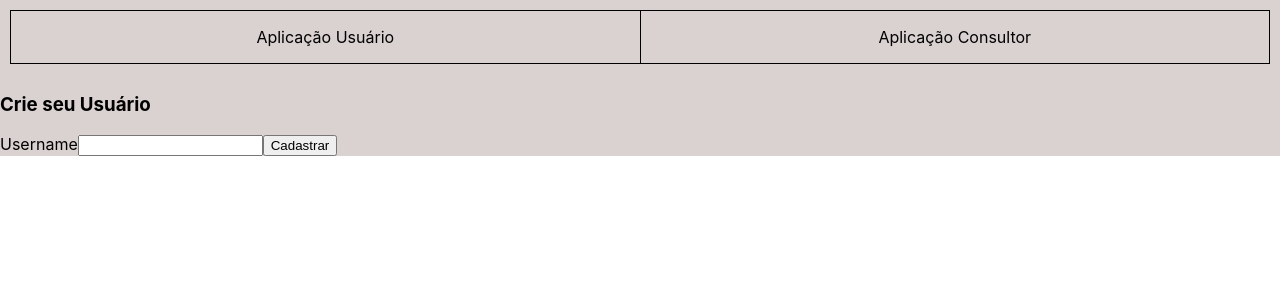
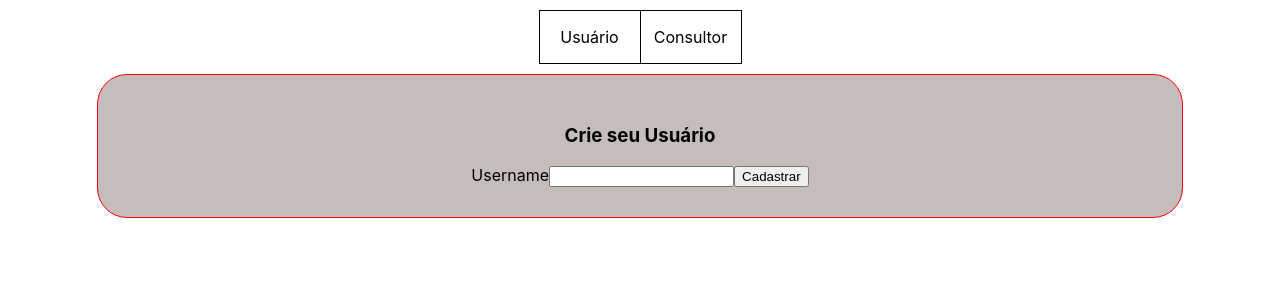
Before and after one commit to vitorcodesalittle/formare-challenge, a React (Create React App) app in the folder client/: page / in a window 1280 px wide. Shown: the top 300 px of the page. Built offline with nearby package versions, Linux system fonts and the light colour scheme.

Commit message:
add UserLogin layout

```diff
--- a/client/src/App.css
+++ b/client/src/App.css
@@ -1,5 +1,7 @@
 .App {
   text-align: center;
+  height: 100%;
+  background-color: white;
 }
 
 .App-logo {
--- a/client/src/App.js
+++ b/client/src/App.js
@@ -7,7 +7,7 @@ import ConsultantView from './components/ConsultantView';
 
 function App() {
   return (
-    <div>
+    <div className='App'>
       <Router>
         <Switch>
         <Route path='/' component={Login} exact />
--- a/client/src/components/Login/ConsultantAuth/index.js
+++ b/client/src/components/Login/ConsultantAuth/index.js
@@ -10,7 +10,6 @@ const ConsultantAuth = function({
   handleConsultantSignUp,
   closeConsultantSession,
   consultantUsername,
-
   ...props}) {
 
   return (
--- a/client/src/components/Login/Login.css
+++ b/client/src/components/Login/Login.css
@@ -1,7 +1,13 @@
 .Login {
   display: flex;
-  background-color: rgb(218, 209, 209);
   flex-direction: column;
+  justify-content: center;
+  align-items: center;
+  /* flex: 1; */
+  /* height: 100%; */
+  /* border: 3px solid black; */
+  /* margin-top: auto; */
+  /* margin-bottom: auto; */
 }
 
 .selector {
@@ -9,6 +15,9 @@
   flex-direction: row;
   border: solid 1px black;
   margin: 10px;
+  max-width: 600px;
+  margin-left: auto;
+  margin-right: auto;
   /* justify-content: space-evenly; */
 }
 
@@ -20,6 +29,8 @@
   justify-content: center;
   align-items: center;
   text-align: center;
+  min-width: 100px;
+  width: '100%';
   /* width: '100%'; */
 }
 
--- /dev/null
+++ b/client/src/components/Login/UserLogin/UserLogin.css
@@ -0,0 +1,9 @@
+.UserLogin {
+  /* background-color: red; */
+  border: 1px solid red;;
+  height: 100%;
+  width: 80%;
+  background-color: rgb(197, 188, 188);
+  padding: 30px;
+  border-radius: 30px;
+}
--- a/client/src/components/Login/UserLogin/index.js
+++ b/client/src/components/Login/UserLogin/index.js
@@ -1,8 +1,9 @@
 import React, { useState } from 'react'
+import './UserLogin.css';
 
 const UserLogin = function({ userHasSession, handleUserLogin, closeUserSession, username, handleChangeUsername, ...props }) {
   return (
-    <div>
+    <div className='UserLogin'>
       { (!userHasSession && !props.me.id) &&
       <>
         <h3>Crie seu Usuário</h3>
--- a/client/src/components/Login/index.js
+++ b/client/src/components/Login/index.js
@@ -84,12 +84,12 @@ const Login = function(props) {
       <div className='selector'>
         <div className='selector-option'
           onClick={() => setLoginPage('user')}>
-          <p>Aplicação Usuário</p>
+          <p>Usuário</p>
         </div>
         <div className='verticalline'></div>
         <div className='selector-option'
           onClick={() => setLoginPage('consultant')}>
-          <p>Aplicação Consultor</p>
+          <p>Consultor</p>
         </div>
       </div>
       {
--- a/client/src/index.css
+++ b/client/src/index.css
@@ -5,6 +5,8 @@ body {
     sans-serif;
   -webkit-font-smoothing: antialiased;
   -moz-osx-font-smoothing: grayscale;
+  height: 100%;
+  /* background-color: rgb(239, 248, 179); */
 }
 
 code {
```
